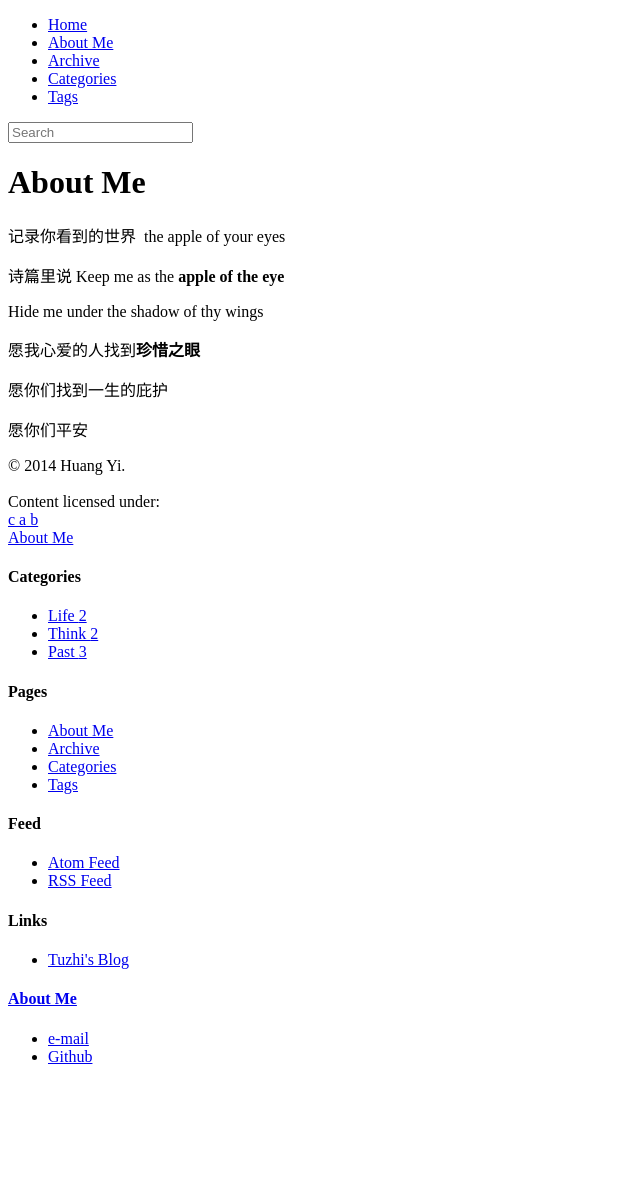
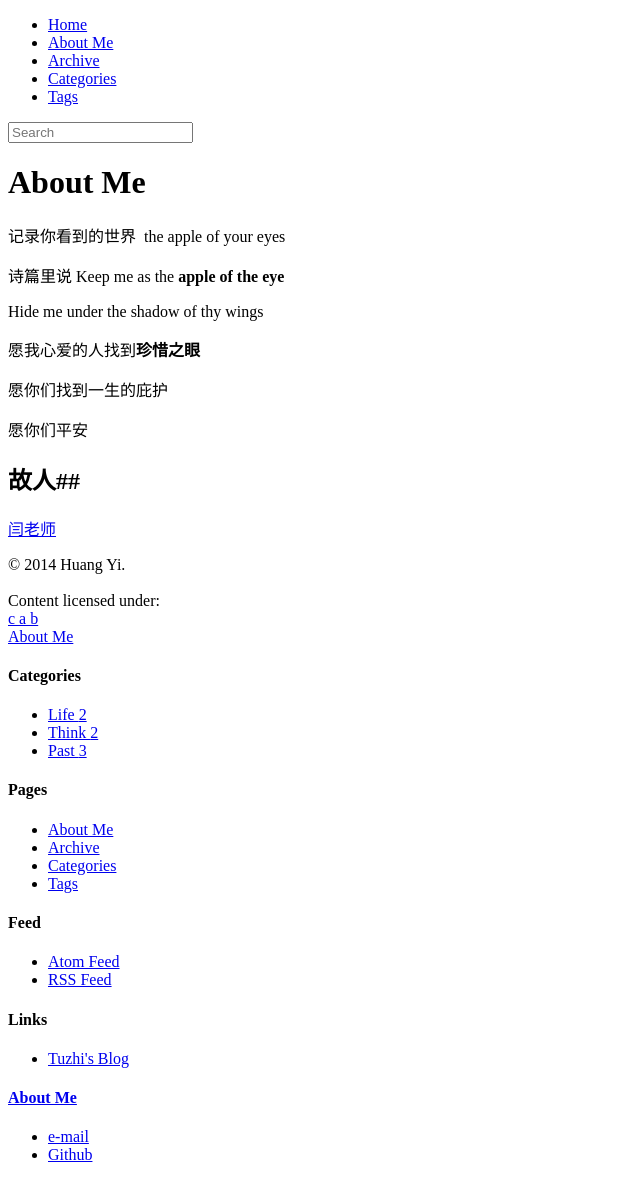
Before and after one commit to literblog/literblog.github.com, a Jekyll site: the page built from about.md, in a window 1280 px wide. Shown: the whole page, without its empty margins (0-640 px from the left). Built offline with Jekyll 4.4.1, drawn with Linux system fonts in a browser that asks for light colours; nearby versions of some CDN libraries; library files that are not in the unit come from our copies; before the commit the page ends 1082 px from its top, so only the background shows below that.

Commit message:
Update about.md

```diff
--- a/about.md
+++ b/about.md
@@ -21,3 +21,8 @@ Hide me under the shadow of thy wings
 
 
 愿你们平安
+
+
+##故人##
+
+[闫老师](http://urbem.org/)
```
